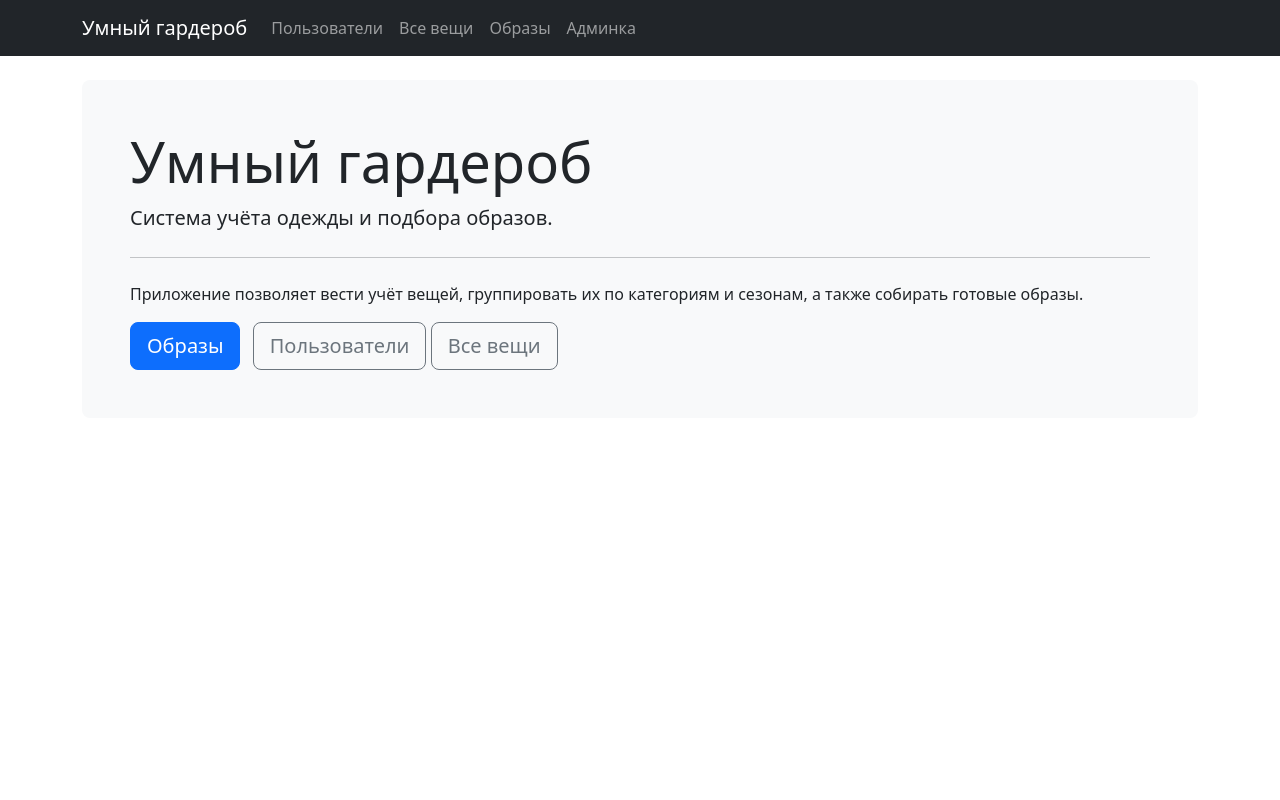
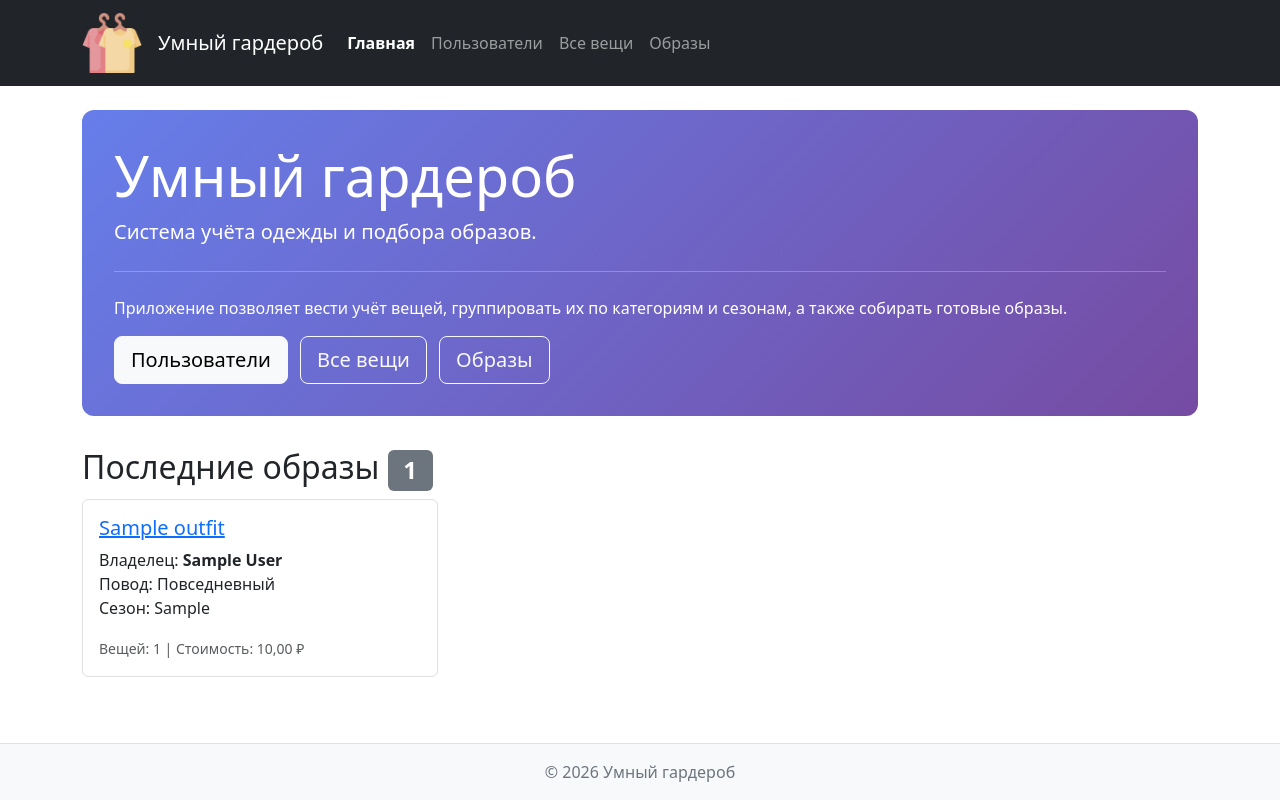
Before and after one commit to Rin-RGB/Wardrobe_ZhulevaDA, a Django app: page / in a window 1280 px wide. Run offline with Django 5.2, Linux system fonts and the light colour scheme; tables that the repository leaves empty hold one stand-in row (values such as "Sample post").

Commit message:
Практическая №6

```diff
--- /dev/null
+++ b/homepage/static/homepage/css/style.css
@@ -0,0 +1,75 @@
+/* Собственные стили проекта "Умный гардероб" */
+
+body {
+    min-height: 100vh;
+    display: flex;
+    flex-direction: column;
+}
+
+main.container {
+    flex: 1;
+}
+
+/* Логотип в шапке */
+.wardrobe-logo {
+    width: 60px;
+    height: auto;
+    margin-right: 1rem;
+    border-radius: 8px;
+}
+
+/* Карточки вещей */
+.clothing-card {
+    transition: transform 0.2s, box-shadow 0.2s;
+    border: 1px solid #e0e0e0;
+}
+
+.clothing-card:hover {
+    transform: translateY(-2px);
+    box-shadow: 0 4px 12px rgba(0, 0, 0, 0.1);
+}
+
+/* Бейджи статусов образов */
+.outfit-status {
+    font-weight: 600;
+    padding: 0.25rem 0.75rem;
+    border-radius: 4px;
+}
+
+.outfit-status-complete {
+    background-color: #d4edda;
+    color: #155724;
+}
+
+.outfit-status-incomplete {
+    background-color: #fff3cd;
+    color: #856404;
+}
+
+/* Подвал */
+footer.site-footer {
+    background-color: #f8f9fa;
+    padding: 1rem 0;
+    margin-top: 2rem;
+    border-top: 1px solid #dee2e6;
+    text-align: center;
+    color: #6c757d;
+}
+
+/* Кнопки "Назад" */
+.btn-back {
+    margin-bottom: 1rem;
+}
+
+/* Заголовок главной */
+.hero-section {
+    background: linear-gradient(135deg, #667eea 0%, #764ba2 100%);
+    color: white;
+    border-radius: 12px;
+    padding: 2rem;
+    margin-bottom: 2rem;
+}
+
+.hero-section h1 {
+    color: white;
+}
--- /dev/null
+++ b/homepage/static/homepage/js/main.js
@@ -0,0 +1,24 @@
+// Автоматическое отображение текущего года в подвале
+const yearElement = document.getElementById("current-year");
+if (yearElement) {
+    yearElement.textContent = new Date().getFullYear();
+}
+
+// Плавная прокрутка к якорям (если появятся)
+document.querySelectorAll('a[href^="#"]').forEach(anchor => {
+    anchor.addEventListener('click', function (e) {
+        e.preventDefault();
+        const target = document.querySelector(this.getAttribute('href'));
+        if (target) {
+            target.scrollIntoView({ behavior: 'smooth' });
+        }
+    });
+});
+
+// Подсветка активного пункта меню
+const currentPath = window.location.pathname;
+document.querySelectorAll('.navbar-nav .nav-link').forEach(link => {
+    if (link.getAttribute('href') === currentPath) {
+        link.classList.add('active', 'fw-bold');
+    }
+});
--- a/homepage/templates/homepage/index.html
+++ b/homepage/templates/homepage/index.html
@@ -1,16 +1,52 @@
 {% extends 'base.html' %}
+{% load static %}
 {% block title %}Главная — Умный гардероб{% endblock %}
 
 {% block content %}
-<div class="p-5 mb-4 bg-light rounded-3">
+<div class="hero-section">
     <h1 class="display-4">Умный гардероб</h1>
     <p class="lead">Система учёта одежды и подбора образов.</p>
     <hr class="my-4">
     <p>Приложение позволяет вести учёт вещей, группировать их по категориям и сезонам,
        а также собирать готовые образы.</p>
-    <a class="btn btn-primary btn-lg me-2" href="{% url 'outfits:outfit_list' %}">Образы</a>
-    <a class="btn btn-outline-secondary btn-lg" href="{% url 'accounts:user_list' %}">Пользователи</a>
-    <a class="btn btn-outline-secondary btn-lg" href="{% url 'wardrobe:clothing_list' %}">Все вещи</a>
+    <a class="btn btn-light btn-lg me-2" href="{% url 'accounts:user_list' %}">Пользователи</a>
+    <a class="btn btn-outline-light btn-lg me-2" href="{% url 'wardrobe:clothing_list' %}">Все вещи</a>
+    <a class="btn btn-outline-light btn-lg" href="{% url 'outfits:outfit_list' %}">Образы</a>
 </div>
 
+{% if recent_outfits %}
+<h2 class="mt-4">Последние образы
+    <span class="badge bg-secondary">{{ recent_outfits|length }}</span>
+</h2>
+<div class="row">
+    {% for outfit in recent_outfits %}
+    <div class="col-md-4 mb-3">
+        <div class="card clothing-card h-100">
+            <div class="card-body">
+                <h5 class="card-title">
+                    <a href="{% url 'outfits:outfit_detail' outfit.id %}">
+                        {{ outfit.name|default:"Без названия" }}
+                    </a>
+                </h5>
+                <p class="card-text">
+                    Владелец: <strong>{{ outfit.user.name }}</strong><br>
+                    Повод: {{ outfit.get_occasion_display }}<br>
+                    Сезон: {{ outfit.season }}
+                </p>
+                <p class="card-text">
+                    <small class="text-muted">
+                        Вещей: {{ outfit.items.count }} |
+                        Стоимость: {{ outfit.total_cost|floatformat:2 }} ₽
+                    </small>
+                </p>
+            </div>
+        </div>
+    </div>
+    {% endfor %}
+</div>
+{% else %}
+<div class="alert alert-info">
+    Образов пока нет. Создайте первый образ через админку.
+</div>
+{% endif %}
 {% endblock %}
--- a/templates/base.html
+++ b/templates/base.html
@@ -1,3 +1,4 @@
+{% load static %}
 <!DOCTYPE html>
 <html lang="ru">
 <head>
@@ -6,34 +7,22 @@
     <title>{% block title %}Умный гардероб{% endblock %}</title>
     <link href="https://cdn.jsdelivr.net/npm/bootstrap@5.3.3/dist/css/bootstrap.min.css"
           rel="stylesheet">
+    <link rel="stylesheet" href="{% static 'homepage/css/style.css' %}">
 </head>
 <body>
-<nav class="navbar navbar-expand-lg navbar-dark bg-dark mb-4">
-    <div class="container">
-        <a class="navbar-brand" href="{% url 'homepage:index' %}">Умный гардероб</a>
-        <div class="collapse navbar-collapse">
-            <ul class="navbar-nav">
-                <li class="nav-item">
-                    <a class="nav-link" href="{% url 'accounts:user_list' %}">Пользователи</a>
-                </li>
-                <li class="nav-item">
-                    <a class="nav-link" href="{% url 'wardrobe:clothing_list' %}">Все вещи</a>
-                </li>
-                <li class="nav-item">
-                    <a class="nav-link" href="{% url 'outfits:outfit_list' %}">Образы</a>
-                </li>
-                <li class="nav-item">
-                    <a class="nav-link" href="{% url 'admin:index' %}">Админка</a>
-                </li>
-            </ul>
+    {% include "includes/navigation.html" %}
+
+    <main class="container">
+        {% block content %}{% endblock %}
+    </main>
+
+    <footer class="site-footer">
+        <div class="container">
+            <p class="mb-0">&copy; <span id="current-year"></span> Умный гардероб</p>
         </div>
-    </div>
-</nav>
+    </footer>
 
-<main class="container">
-    {% block content %}{% endblock %}
-</main>
-
-<script src="https://cdn.jsdelivr.net/npm/bootstrap@5.3.3/dist/js/bootstrap.bundle.min.js"></script>
+    <script src="https://cdn.jsdelivr.net/npm/bootstrap@5.3.3/dist/js/bootstrap.bundle.min.js"></script>
+    <script src="{% static 'homepage/js/main.js' %}"></script>
 </body>
 </html>
--- /dev/null
+++ b/templates/includes/navigation.html
@@ -0,0 +1,28 @@
+{% load static %}
+<nav class="navbar navbar-expand-lg navbar-dark bg-dark mb-4">
+    <div class="container">
+        <a class="navbar-brand d-flex align-items-center" href="{% url 'homepage:index' %}">
+            <img src="{% static 'homepage/img/logo.png' %}" alt="Логотип" class="wardrobe-logo">
+            <span>Умный гардероб</span>
+        </a>
+        <button class="navbar-toggler" type="button" data-bs-toggle="collapse" data-bs-target="#navbarNav">
+            <span class="navbar-toggler-icon"></span>
+        </button>
+        <div class="collapse navbar-collapse" id="navbarNav">
+            <ul class="navbar-nav">
+                <li class="nav-item">
+                    <a class="nav-link" href="{% url 'homepage:index' %}">Главная</a>
+                </li>
+                <li class="nav-item">
+                    <a class="nav-link" href="{% url 'accounts:user_list' %}">Пользователи</a>
+                </li>
+                <li class="nav-item">
+                    <a class="nav-link" href="{% url 'wardrobe:clothing_list' %}">Все вещи</a>
+                </li>
+                <li class="nav-item">
+                    <a class="nav-link" href="{% url 'outfits:outfit_list' %}">Образы</a>
+                </li>
+            </ul>
+        </div>
+    </div>
+</nav>
--- a/wardrobe_project/settings.py
+++ b/wardrobe_project/settings.py
@@ -1,9 +1,11 @@
 from pathlib import Path
+
+STATIC_URL = 'static/'
 
 BASE_DIR = Path(__file__).resolve().parent.parent
 
 SECRET_KEY = 'django-insecure-change-me-in-production'
-DEBUG = False
+DEBUG = True
 ALLOWED_HOSTS = ['localhost', '127.0.0.1']
 
 INSTALLED_APPS = [
--- a/wardrobe_project/urls.py
+++ b/wardrobe_project/urls.py
@@ -2,7 +2,6 @@ from django.contrib import admin
 from django.urls import include, path
 
 urlpatterns = [
-    path('admin/', admin.site.urls),
     path('', include('homepage.urls')),
     path('users/', include('accounts.urls')),
     path('clothing/', include('wardrobe.urls')),
```
Also changed, not shown: accounts/admin.py (deleted, +0 -8 lines), accounts/templates/accounts/user_list.html (+9 -3 lines), outfits/templates/outfits/outfit_list.html (+17 -6 lines), wardrobe/templates/wardrobe/clothing_list.html (+15 -4 lines), README.md, accounts/tests.py (line endings or trailing spaces), homepage/static/homepage/img/logo.png (added), outfits/tests.py (line endings or trailing spaces), wardrobe/tests.py (line endings or trailing spaces), 1 other file.
